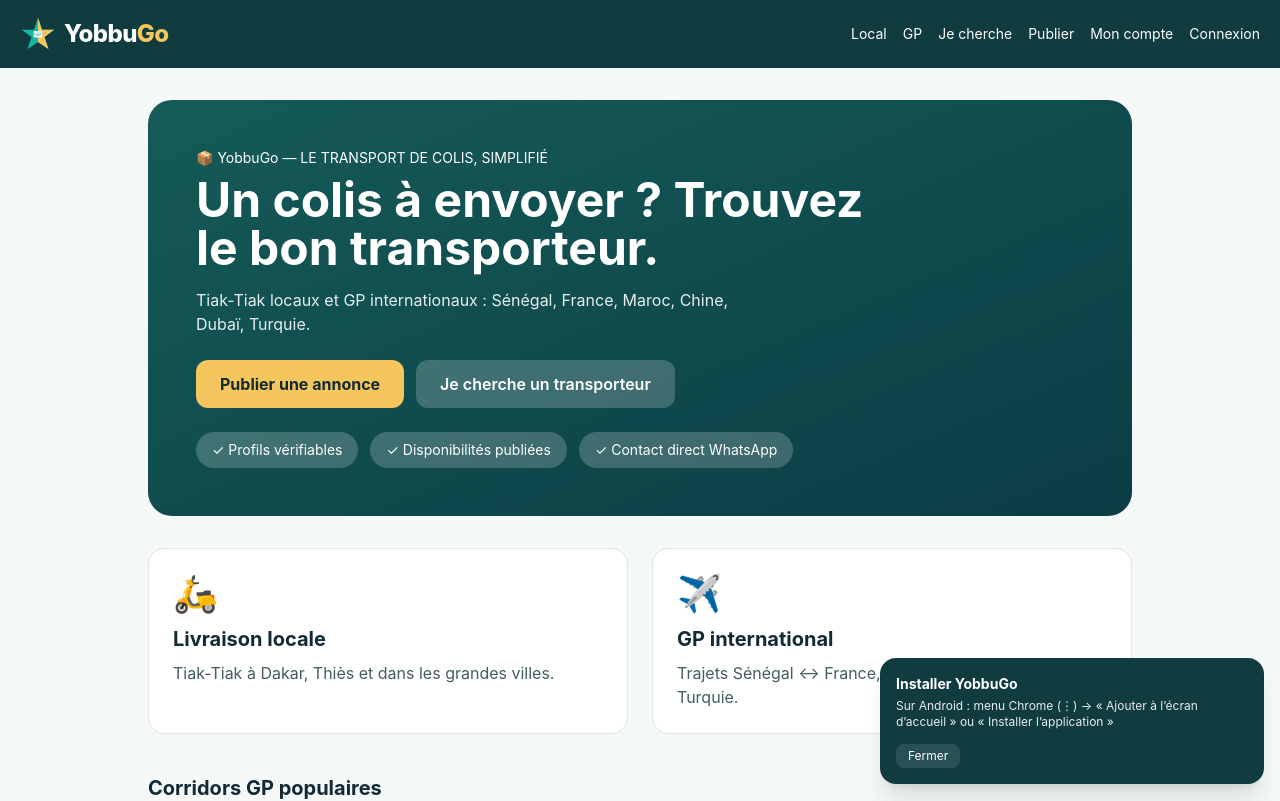
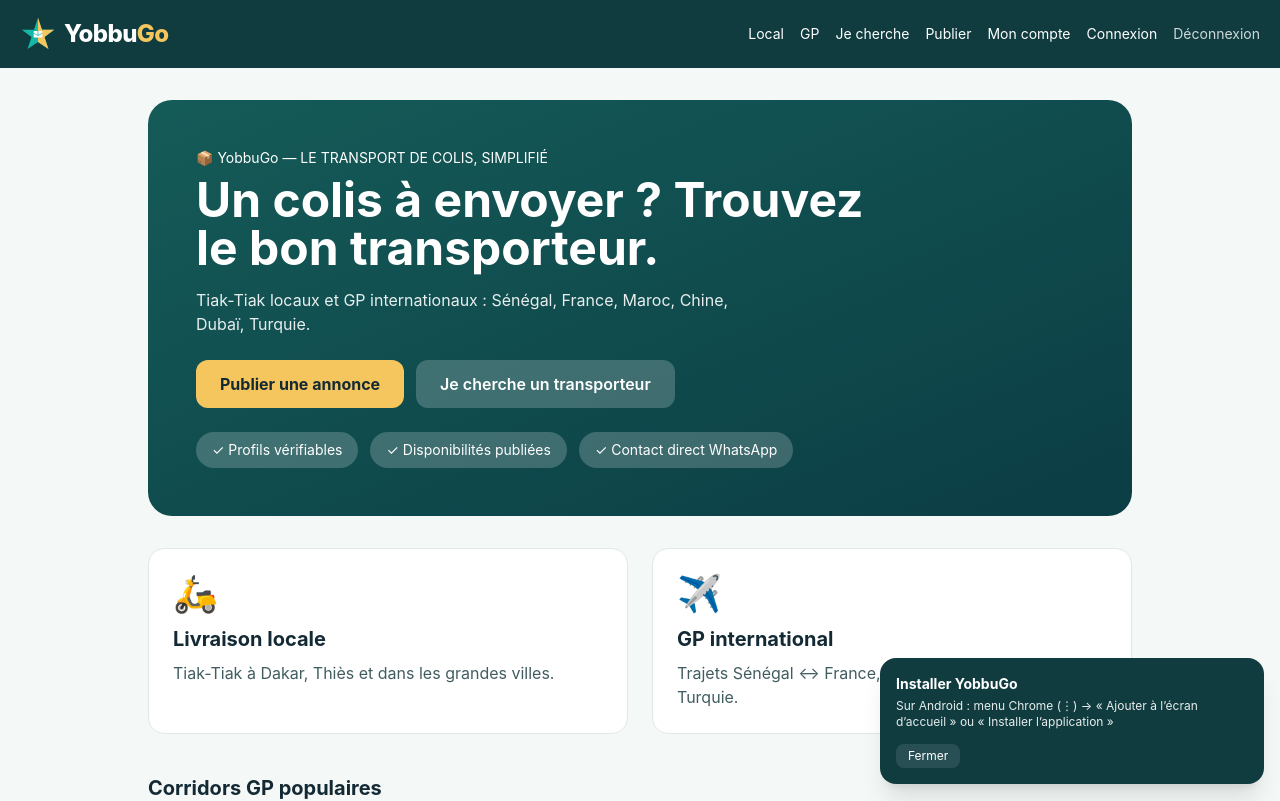
Before and after one commit to rspaie24-rgb/tiakgp-connect, a Next.js app: page / in a window 1280 px wide. Shown: the top 801 px of the page. Built offline with nearby package versions, Linux system fonts and the light colour scheme.

Commit message:
feat: add logout button in header and dashboard

```diff
--- a/app/layout.tsx
+++ b/app/layout.tsx
@@ -2,6 +2,7 @@ import type { Metadata, Viewport } from "next";
 import Link from "next/link";
 import { Logo } from "@/components/Logo";
 import { InstallPrompt } from "@/components/InstallPrompt";
+import { LogoutButton } from "@/components/LogoutButton";
 import "./globals.css";
 
 export const metadata: Metadata = {
@@ -51,13 +52,14 @@ export default function RootLayout({
               Yobbu<span className="text-[#f5c65d]">Go</span>
             </span>
           </Link>
-          <nav className="flex gap-3 sm:gap-4 text-sm flex-wrap justify-end">
+          <nav className="flex gap-3 sm:gap-4 text-sm flex-wrap justify-end items-center">
             <Link href="/local" className="hover:underline">Local</Link>
             <Link href="/gp" className="hover:underline">GP</Link>
             <Link href="/chercher" className="hover:underline">Je cherche</Link>
             <Link href="/publish" className="hover:underline">Publier</Link>
             <Link href="/dashboard" className="hover:underline">Mon compte</Link>
             <Link href="/login" className="hover:underline">Connexion</Link>
+            <LogoutButton className="text-white/80" />
           </nav>
         </header>
 
--- /dev/null
+++ b/components/LogoutButton.tsx
@@ -0,0 +1,25 @@
+"use client";
+
+import { useRouter } from "next/navigation";
+import { createClient } from "@/lib/supabase/client";
+
+export function LogoutButton({ className = "" }: { className?: string }) {
+  const router = useRouter();
+
+  async function logout() {
+    const supabase = createClient();
+    await supabase.auth.signOut();
+    localStorage.removeItem("yobbugo_role");
+    router.push("/");
+    router.refresh();
+  }
+
+  return (
+    <button
+      onClick={logout}
+      className={`text-sm hover:underline ${className}`}
+    >
+      Déconnexion
+    </button>
+  );
+}
```
